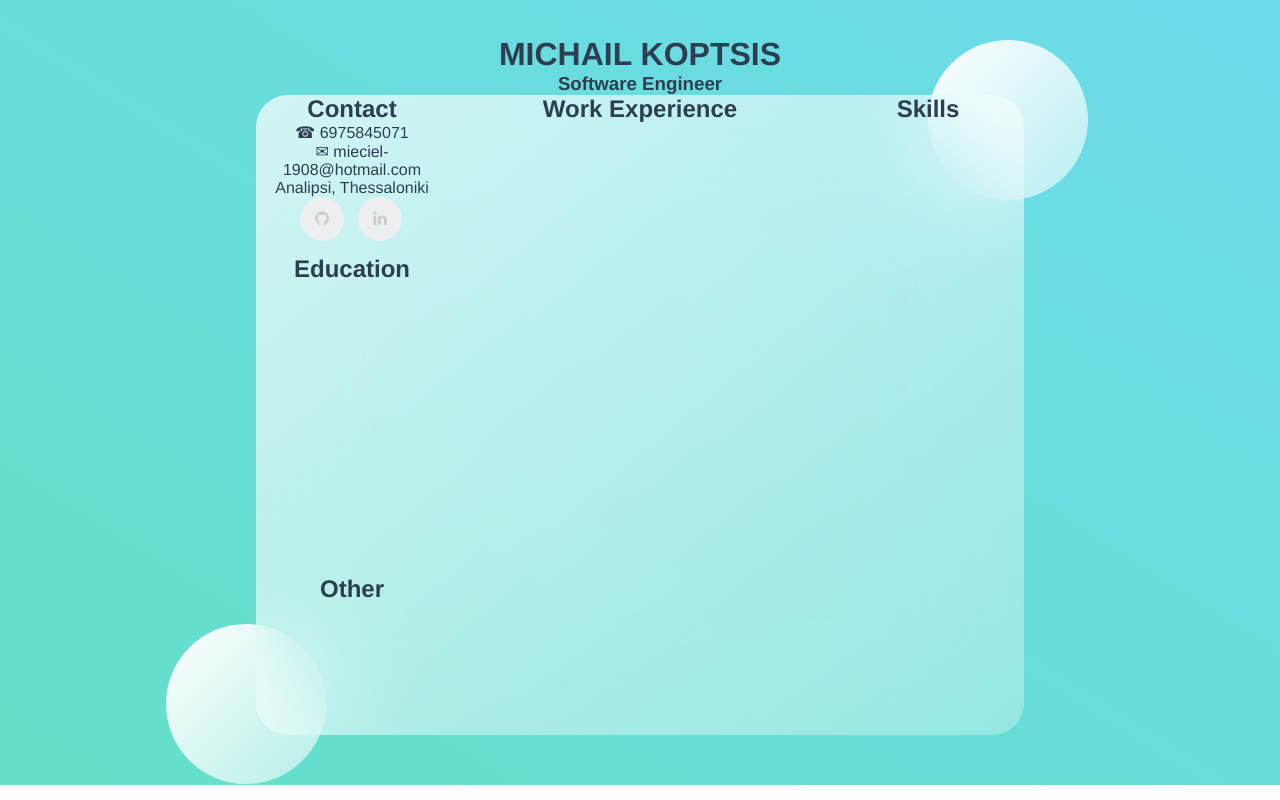
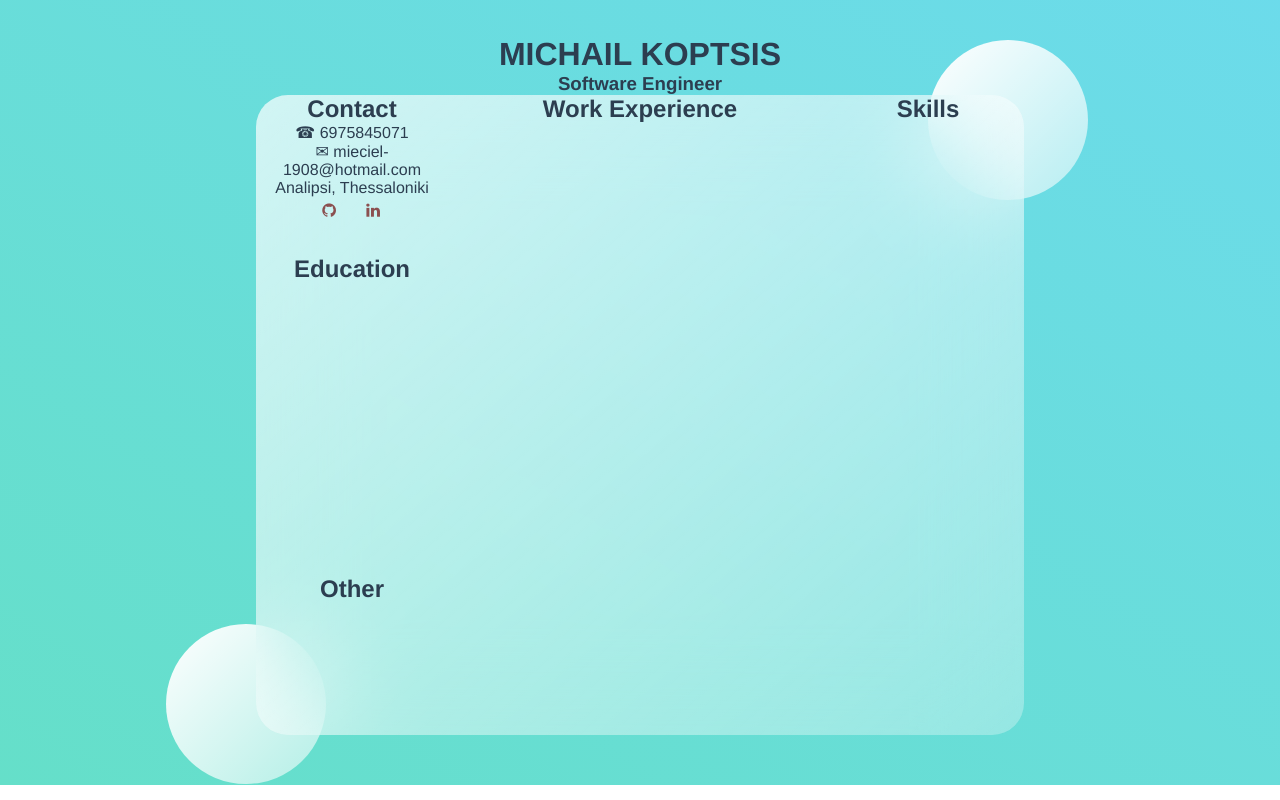
Before and after one commit to mixailkop10/My_CV, a Vue app: page / in a window 1280 px wide. Built offline with nearby package versions, Linux system fonts and the light colour scheme.

Commit message:
finish social icons design

```diff
--- a/src/components/HomePage.vue
+++ b/src/components/HomePage.vue
@@ -114,13 +114,18 @@ main {
 }
 /* SOCIAL */
 .social-icons a {
-	width: 40px;
-	height: 40px;
-	line-height: 40px;
 	margin-left: 6px;
-	margin-right: 0;
+    margin-right: 8px;
 	border-radius: 100%;
-	background-color: transparent
+	background-color: transparent;
+	color: rgb(139, 80, 80);
+	display: block;
+	width: 30px;
+	height: 30px;
+    line-height: 27px;
+	-webkit-transition: all .2s linear;
+	-o-transition: all .2s linear;
+    transition: all .2s linear;
 }
 
 .social-icons {
@@ -133,30 +138,6 @@ main {
 .social-icons li {
 	display: inline-block;
 	margin-bottom: 4px
-}
-
-.social-icons li.title {
-	margin-right: 15px;
-	text-transform: uppercase;
-	color: white;
-	font-weight: 700;
-	font-size: 13px
-}
-
-.social-icons a {
-	background-color: #eceeef;
-	color: #ccc;
-	font-size: 16px;
-	display: block;
-	line-height: 44px;
-	width: 44px;
-	height: 44px;
-	text-align: center;
-	margin-right: 8px;
-	border-radius: 100%;
-	-webkit-transition: all .2s linear;
-	-o-transition: all .2s linear;
-    transition: all .2s linear;
 }
 
 .social-icons a:active,
@@ -181,7 +162,4 @@ main {
 	background-color: #333
 }
 
-.fa{
-    margin: 13px;
-}
 </style>
```
